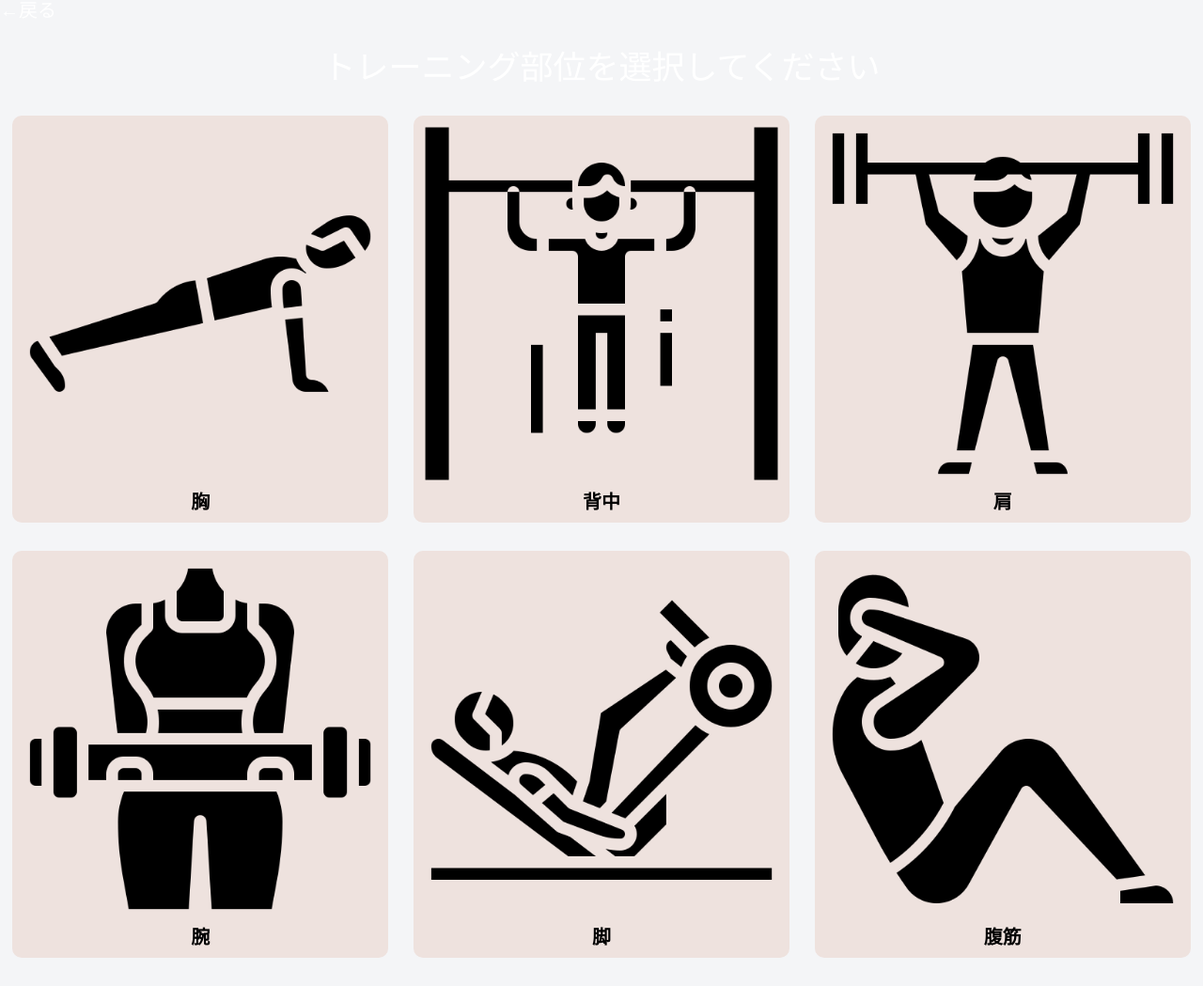
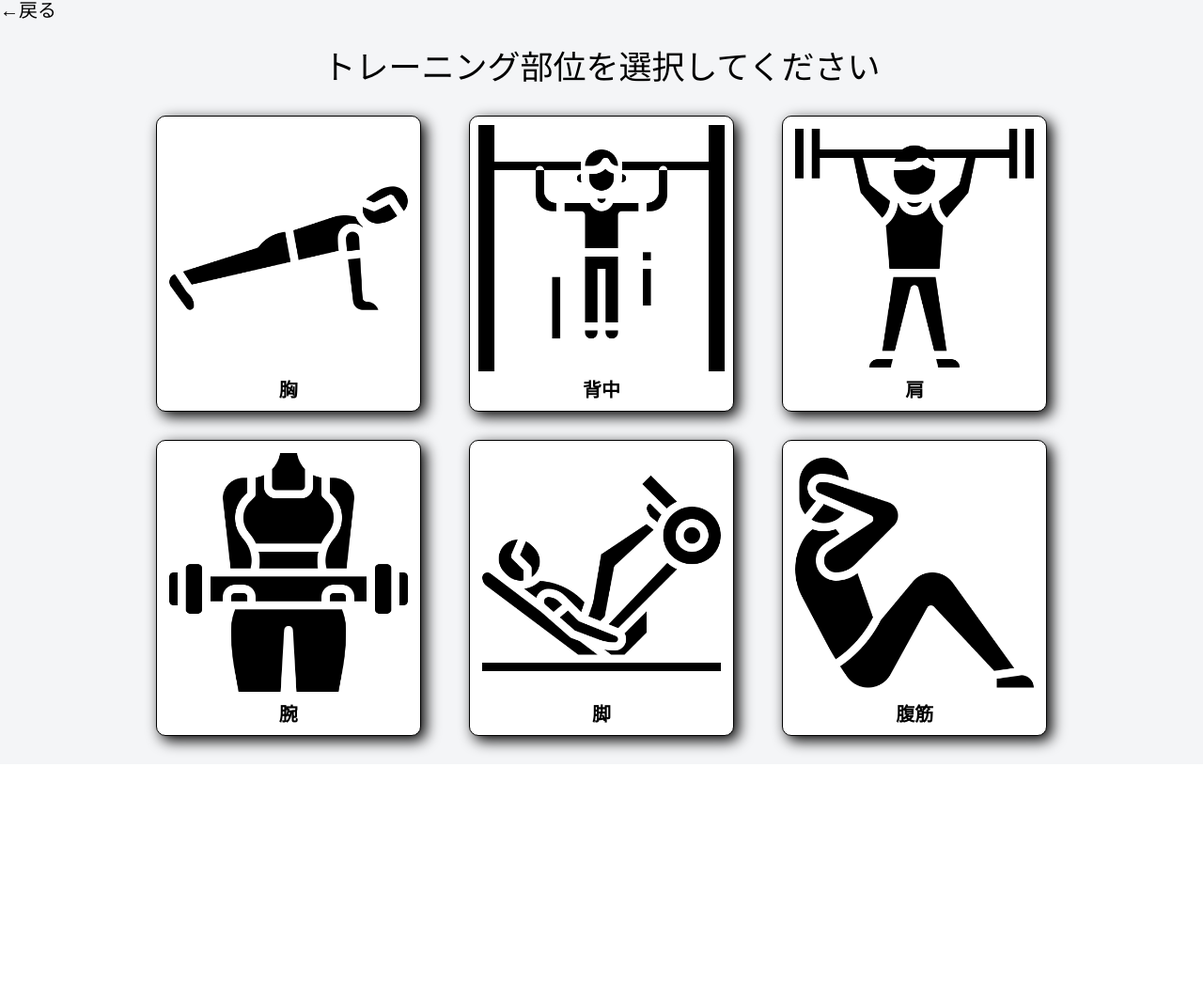
Before and after one commit to IwatsukaYura/Django-Work-Out, a Django app: page /workout/choicetraining/ in a window 1280 px wide. Shown: the part 200-1249 px from the top of the page at 94% size. After the commit the page ends 1005 px from the top, so only its background shows below. Run offline with Django 4.2, Linux system fonts and the light colour scheme; a user stored in the database is signed in; some libraries are stand-ins or nearby versions.

Commit message:
配色を変更しました

```diff
--- a/static/css/style.css
+++ b/static/css/style.css
@@ -20,7 +20,7 @@ body{
   align-items: center;
 }
 .login-form p{
-  color: white;
+  color: black;
   font-size: 20px;
 }
 
@@ -41,15 +41,18 @@ body{
 }
 
 .login-btn{
-  background-color: #53354A;
+  background-color: #0C6FFD;
   width: 45%;
+  height: 50px;
   border-radius: 10px;
   cursor: pointer;
   margin: 0 auto;
 }
 .login-btn p{
-  font-size: 28px;
+  color : white;
+  font-size: 24px;
   text-align: center;
+  padding-top: 12px;
 }
 
 .login-err{
@@ -96,8 +99,10 @@ body{
 }
 
 .function{
-  background-color: #A2D9CE;
+  background-color: white;
   border-radius: 10px;
+  border: black 1px solid;
+  box-shadow: black 5px 5px 15px;
   margin: 0 auto;
   margin-bottom: 30px;
   cursor: pointer;
@@ -128,7 +133,7 @@ body{
 
 .back-btn{
   text-align: left;
-  color: white;
+  color: black;
   cursor: pointer;
   font-size: 20px;
 }
@@ -190,8 +195,10 @@ body{
 
 /* トレーニング選択画面のスタイル指定 */
 .training-parts{
-  background-color: #EEE2DE;
+  background-color: white;
   border-radius: 10px;
+  border: black 1px solid;
+  box-shadow: black 5px 5px 15px;
   margin: 0 auto;
   margin-bottom: 30px;
   cursor: pointer;
@@ -199,7 +206,7 @@ body{
 }
 
 .training-parts img{
-  height: 400px;
+  height: 280px;
   margin: auto;
   display: block;
 }
@@ -208,6 +215,8 @@ body{
   display: flex;
   flex-wrap: wrap;
   margin-top: 20px;
+  max-width: 1000px;
+  margin: 0 auto;
   text-align: center;
 }
 
@@ -218,7 +227,7 @@ body{
 }
 
 .choice-part{
-  color: white;
+  color: black;
   font-size: 35px;
   margin: 30px 0;
   text-align: center;
```
Also changed, not shown: db.sqlite3.
